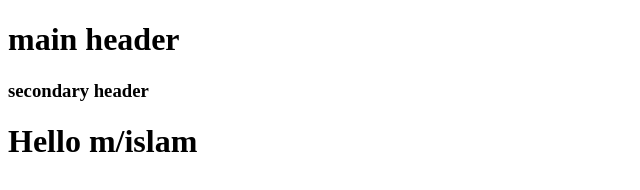
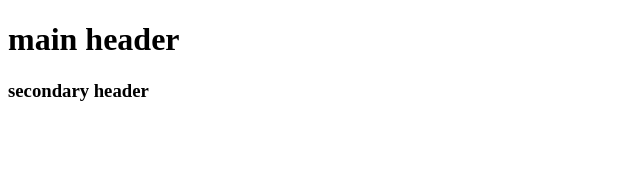
Before and after one commit to SAMIR-ALSAIED/test_project, a plain HTML site: page index.html in a window 1280 px wide. Shown: the whole page, without its empty margins (0-640 px from the left). Drawn offline with Linux system fonts and the light colour scheme.

Commit message:
Updated index header correction

```diff
--- a/index.html
+++ b/index.html
@@ -6,9 +6,9 @@
     <title>main title</title>
 
 </head>
-<h1>main header</h1>
-<h3>secondary header</h3>
+
 <body>
-    <h1>Hello m/islam</h1>
+    <h1>main header</h1>
+    <h3>secondary header</h3>
 </body>
 </html>
```
